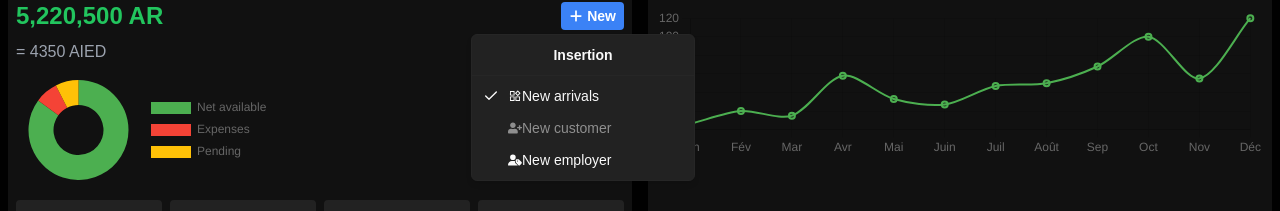
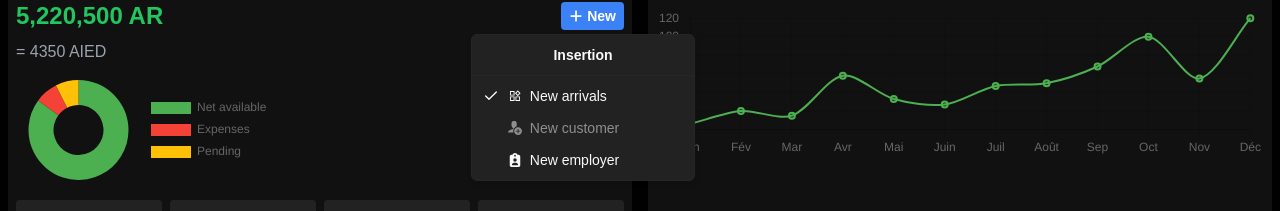
Before and after one commit to MorlonDev261/mga-follow-up, a Next.js app: page / in a window 1280 px wide. Both pictures are taken after a click on the button "New". Shown: the part 144-355 px from the top of the page. Built offline with nearby package versions, Linux system fonts and the light colour scheme.

Commit message:
Update index.tsx

```diff
--- a/src/app/_components/DropdownComponent/index.tsx
+++ b/src/app/_components/DropdownComponent/index.tsx
@@ -2,8 +2,8 @@
 
 import * as React from "react"
 import { DropdownMenuCheckboxItemProps } from "@radix-ui/react-dropdown-menu"
-import { FaPlus, FaUserTag } from "react-icons/fa6";
-import { FaUserPlus } from "react-icons/fa";
+import { FaPlus, FaClipboardUser } from "react-icons/fa6";
+import { ImUserPlus } from "react-icons/im";
 import { AiOutlineProduct } from "react-icons/ai";
 import {
   DropdownMenu,
@@ -33,20 +33,20 @@ export default function DropdownComponent() {
           checked={showStatusBar}
           onCheckedChange={setShowStatusBar}
         >
-          <AiOutlineProduct /> New arrivals
+          <AiOutlineProduct />&nbsp; New arrivals
         </DropdownMenuCheckboxItem>
         <DropdownMenuCheckboxItem
           checked={showActivityBar}
           onCheckedChange={setShowActivityBar}
           disabled
         >
-          <FaUserPlus /> New customer
+          <ImUserPlus />&nbsp; New customer
         </DropdownMenuCheckboxItem>
         <DropdownMenuCheckboxItem
           checked={showPanel}
           onCheckedChange={setShowPanel}
         >
-          <FaUserTag /> New employer
+          <FaClipboardUser />&nbsp; New employer
         </DropdownMenuCheckboxItem>
       </DropdownMenuContent>
     </DropdownMenu>
```
